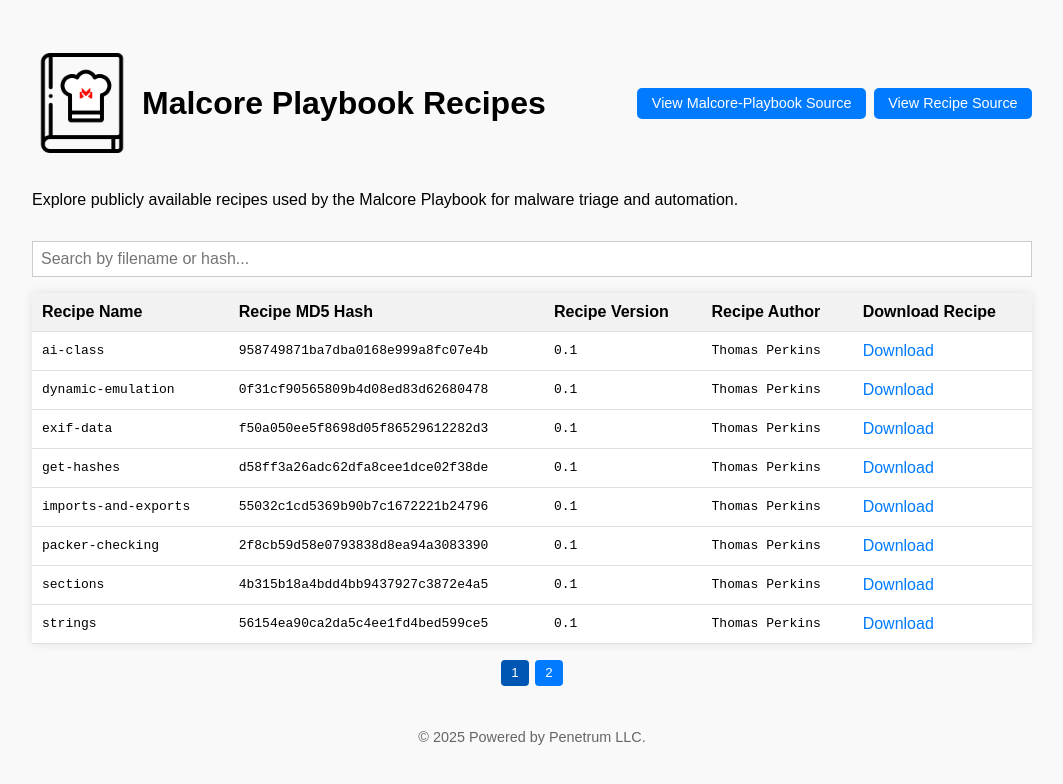
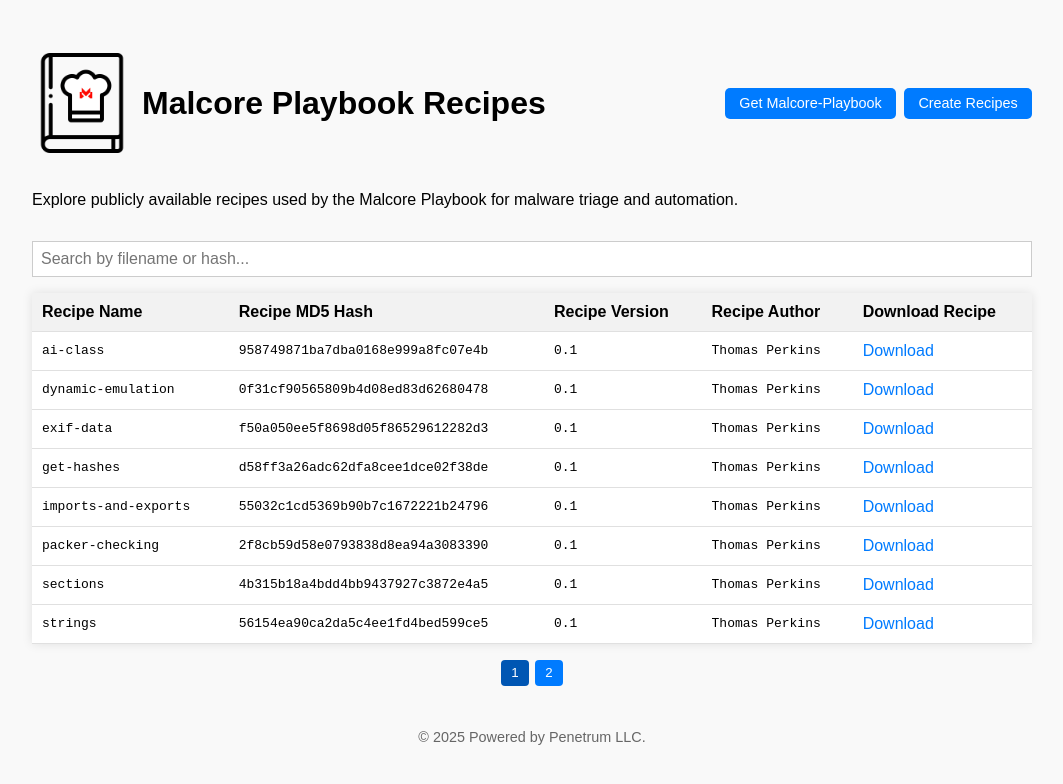
Before and after one commit to PenetrumLLC/Malcore-Playbook-Recipes, a plain HTML site: page index.html in a window 1280 px wide. Shown: the whole page, without its empty margins (108-1171 px from the left). Drawn offline with Linux system fonts and the light colour scheme.

Commit message:
minor update

```diff
--- a/index.html
+++ b/index.html
@@ -148,8 +148,8 @@
   </h1>
 
   <div class="repo-buttons">
-    <a href="https://github.com/PenetrumLLC/Malcore-Playbook" target="_blank">View Malcore-Playbook Source</a>
-    <a href="https://github.com/PenetrumLLC/Malcore-Playbook-Recipes" target="_blank">View Recipe Source</a>
+    <a href="https://github.com/PenetrumLLC/Malcore-Playbook" target="_blank">Get Malcore-Playbook</a>
+    <a href="https://github.com/PenetrumLLC/Malcore-Playbook-Recipes" target="_blank">Create Recipes</a>
   </div>
 </header>
 
```
